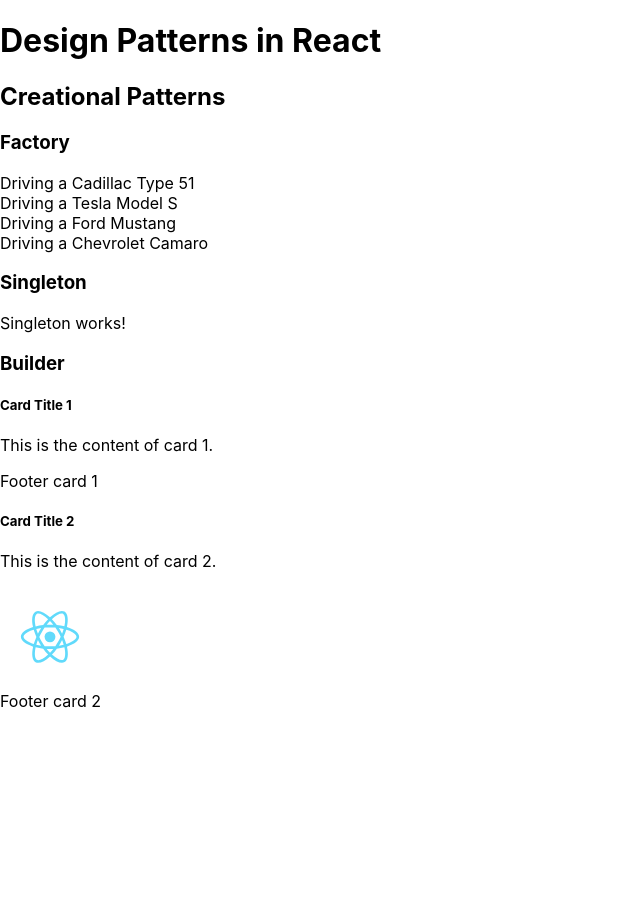
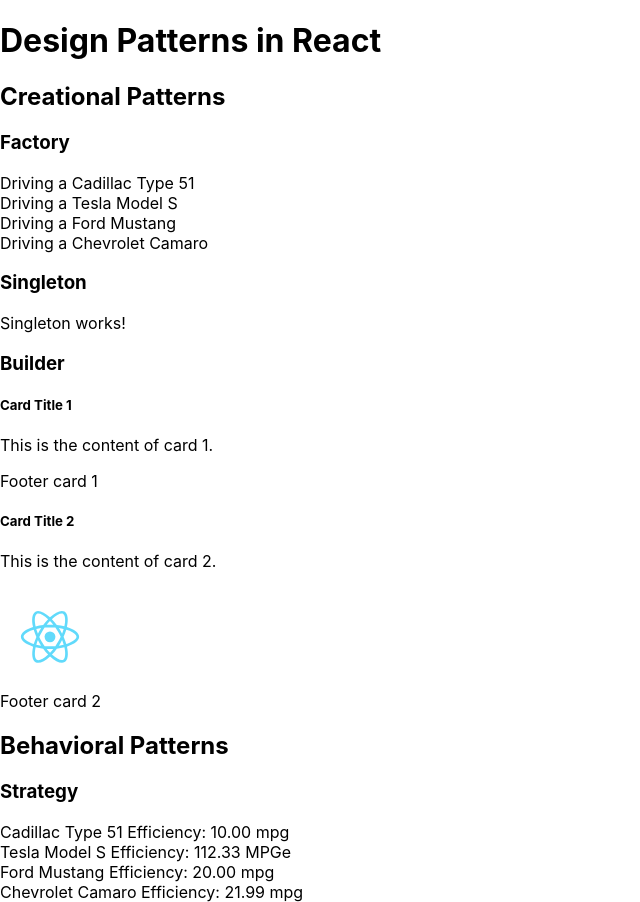
Before and after one commit to samuelgomeslima/design-patterns, a React (Create React App) app: page / in a window 1280 px wide. Shown: the whole page, without its empty margins (0-640 px from the left). Before the commit the page ends 800 px from the top, so only its background shows below. Built offline with nearby package versions, Linux system fonts and the light colour scheme.

Commit message:
Behavioral Patterns - Strategy Example

```diff
--- a/src/App.js
+++ b/src/App.js
@@ -2,6 +2,7 @@
 import FactoryExample from './components/factoryExample/FactoryExample';
 import SingletonExample from './components/singletonExample/SingletonExample';
 import BuilderExample from './components/builderExample/BuilderExample';
+import StrategyExample from './components/strategyExample/StrategyExample';
 import logo from './logo.svg';
 
 function App() {
@@ -35,6 +36,11 @@
       <h3>Builder</h3>
       {card1}
       {card2}
+
+      <h2>Behavioral Patterns</h2>
+
+      <h3>Strategy</h3>
+      <StrategyExample />
     </div>
   );
 }
--- /dev/null
+++ b/src/components/strategyExample/StrategyExample.js
@@ -0,0 +1,59 @@
+// StrategyExample.js
+import React from 'react';
+
+// Strategy for calculating fuel efficiency in miles per gallon
+class FuelEfficiencyCalculateMilesPerGallon {
+  execute(milesDriven, gallonsUsed) {
+    return milesDriven / gallonsUsed;
+  }
+}
+
+// Strategy for calculating fuel efficiency for electric cars in MPGe
+class FuelEfficiencyCalculateMPGe {
+  execute(milesDriven, kWhUsed) {
+    const kWhPerGallonEquivalent = 33.7; // 1 gallon of gasoline is equivalent to 33.7 kWh
+    return (milesDriven / kWhUsed) * kWhPerGallonEquivalent;
+  }
+}
+
+class Context {
+  constructor(strategy) {
+    this.strategy = strategy;
+  }
+  executeStrategy(milesDriven, fuelUsed) {
+    return this.strategy.execute(milesDriven, fuelUsed);
+  }
+}
+
+const StrategyExample = () => {
+  // Example usage for Cadillac Type 51 (assuming 10 mpg)
+  const cadillacStrategy = new FuelEfficiencyCalculateMilesPerGallon();
+  const cadillacContext = new Context(cadillacStrategy);
+  const cadillacEfficiency = cadillacContext.executeStrategy(300, 30); // 300 miles, 30 gallons
+
+  // Example usage for Tesla Model S (assuming 100 MPGe)
+  const teslaStrategy = new FuelEfficiencyCalculateMPGe();
+  const teslaContext = new Context(teslaStrategy);
+  const teslaEfficiency = teslaContext.executeStrategy(300, 90); // 300 miles, 90 kWh
+
+  // Example usage for Ford Mustang (assuming 20 mpg)
+  const mustangStrategy = new FuelEfficiencyCalculateMilesPerGallon();
+  const mustangContext = new Context(mustangStrategy);
+  const mustangEfficiency = mustangContext.executeStrategy(300, 15); // 300 miles, 15 gallons
+
+  // Example usage for Chevrolet Camaro (assuming 22 mpg)
+  const camaroStrategy = new FuelEfficiencyCalculateMilesPerGallon();
+  const camaroContext = new Context(camaroStrategy);
+  const camaroEfficiency = camaroContext.executeStrategy(300, 13.64); // 300 miles, 13.64 gallons
+
+  return (
+    <div>
+      <div>Cadillac Type 51 Efficiency: {cadillacEfficiency.toFixed(2)} mpg</div>
+      <div>Tesla Model S Efficiency: {teslaEfficiency.toFixed(2)} MPGe</div>
+      <div>Ford Mustang Efficiency: {mustangEfficiency.toFixed(2)} mpg</div>
+      <div>Chevrolet Camaro Efficiency: {camaroEfficiency.toFixed(2)} mpg</div>
+    </div>
+  );
+};
+
+export default StrategyExample;
```
